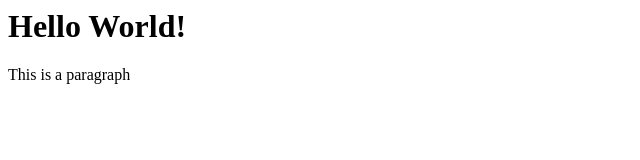
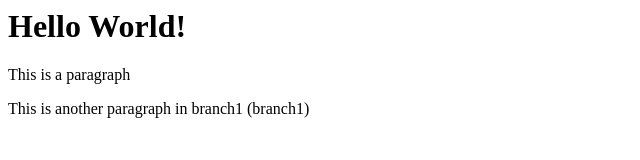
Before and after one commit to Jaggi0504/GitHub-practice, a plain HTML site: page index.html in a window 1280 px wide. Shown: the whole page, without its empty margins (0-640 px from the left). Drawn offline with Linux system fonts and the light colour scheme.

Commit message:
another commit

```diff
--- a/index.html
+++ b/index.html
@@ -1,2 +1,3 @@
 <h1> Hello World! </h1>
 <p> This is a paragraph </p>
+<p> This is another paragraph in branch1 (branch1)</p>
```
